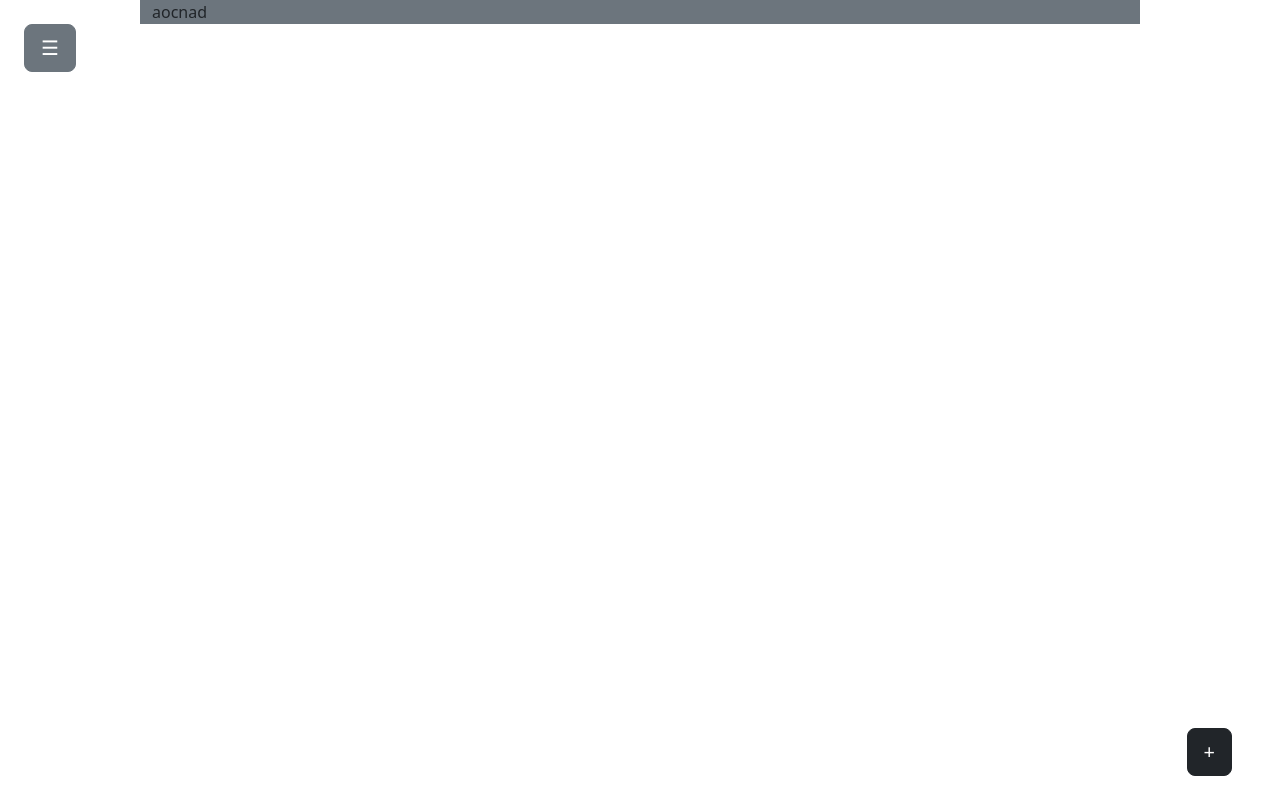
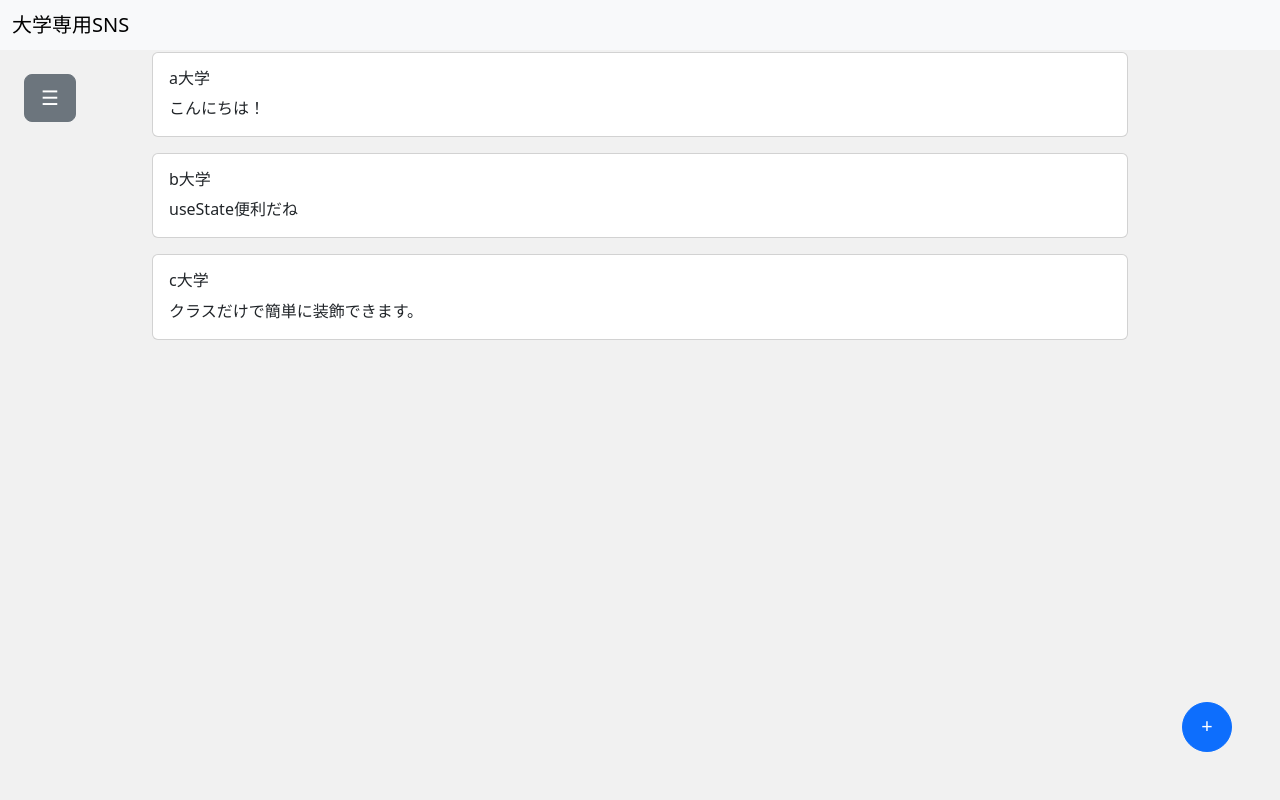
Before and after one commit to b2230230/SNS, a Next.js app in the folder my-next-app/: page / in a window 1280 px wide. Built offline with nearby package versions, Linux system fonts and the light colour scheme.

Commit message:
投稿画面のコミット

```diff
--- a/my-next-app/src/app/globals.css
+++ b/my-next-app/src/app/globals.css
@@ -27,3 +27,7 @@
     max-width: 300;
   }
 }
+
+.bg-custom {
+  background-color: rgb(241, 241, 241);
+}
--- a/my-next-app/src/app/layout.jsx
+++ b/my-next-app/src/app/layout.jsx
@@ -3,10 +3,15 @@ import BootstrapClient from "./components/BootstrapClient";
 export default function RootLayout({ children }) {
   return (
     <html lang="ja">
-      <BootstrapClient />
-      <body>
-        <header className="mt-4 ms-4 fixed-top">
-          <div className="dropdown">
+      <body className="bg-custom">
+        <BootstrapClient />
+        <header className="fixed-top">
+          <nav className="navbar bg-body-tertiary">
+            <div className="container-fluid">
+              <span className="navbar-brand mb-0 h1">大学専用SNS</span>
+            </div>
+          </nav>
+          <div className="dropdown mt-4 ms-4">
             <button
               className="btn btn-secondary btn-lg"
               type="button"
@@ -15,14 +20,14 @@ export default function RootLayout({ children }) {
             >
               &#9776;
             </button>
-            <ul className="dropdown-menu">
+            <ul className="dropdown-menu" style={{ width: 'auto', minWidth: 'unset' }}>
               <li>
                 <a className="dropdown-item" href="#">
                   プロフィール
                 </a>
               </li>
               <li>
-                <a className="dropdown-item" href="#">
+                <a className="dropdown-item" href="/">
                   ホーム
                 </a>
               </li>
@@ -39,10 +44,10 @@ export default function RootLayout({ children }) {
             </ul>
           </div>{" "}
         </header>
-        <main>{children}</main>
-        <footer className="mb-4 fixed-bottom">
+        <main className="mt-5 pt-1">{children}</main>
+        <footer className="mb-5 fixed-bottom">
           <div className="d-flex justify-content-end me-5">
-            <button className="btn btn-dark btn-lg">+</button>
+            <a className="btn btn-primary btn-lg"  style={{ width: '50px', height: '50px', borderRadius: '50%' }} href="/addForm">+</a>
           </div>
         </footer>
       </body>
--- a/my-next-app/src/app/page.jsx
+++ b/my-next-app/src/app/page.jsx
@@ -1,7 +1,28 @@
+"use client";
+
+import { useState } from "react";
+
 const Home = () => {
+  const postData = [
+    { id: 1, name:"a大学",content: "こんにちは！" },
+    { id: 2, name:"b大学",content: "useState便利だね" },
+    { id: 3, name:"c大学",content: "クラスだけで簡単に装飾できます。" },
+  ];
+  const [posts, setPosts] = useState(postData);
   return (
-    <div className="container custom-container  bg-secondary">
-      <div className="">aocnad</div>
+    <div className="container custom-container">
+      <div className="">
+        {posts.map((post) => {
+          return (
+            <div key={post.id} className="card mb-3">
+              <div className="card-body">
+                <h6 className="card-title">{post.name}</h6>
+                <p className="card-text">{post.content}</p>
+              </div>
+            </div>
+          );
+        })}
+      </div>
     </div>
   );
 };
```
Also changed, not shown: my-next-app/src/app/addForm/page.jsx (added, +31 -0 lines).
